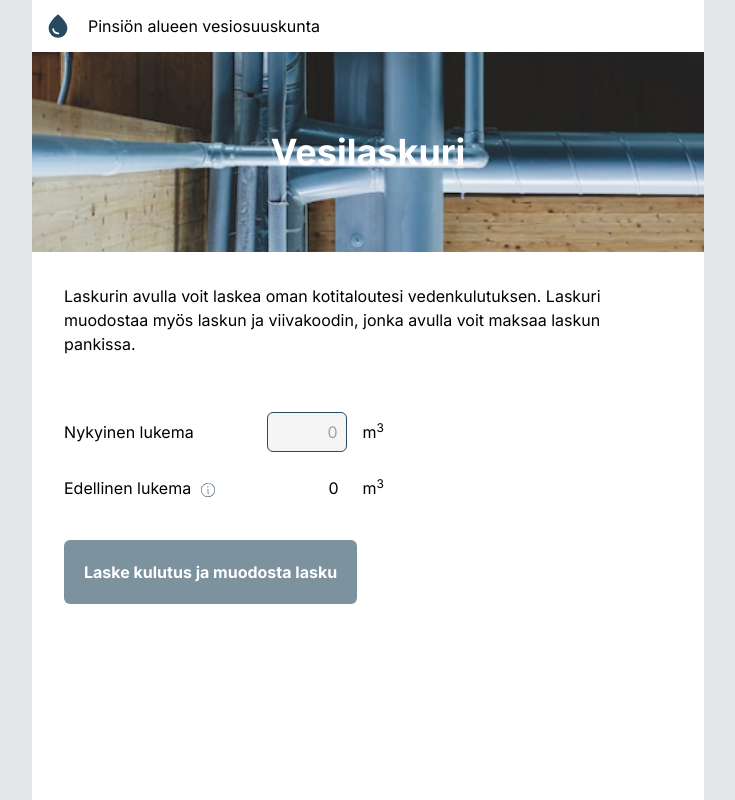
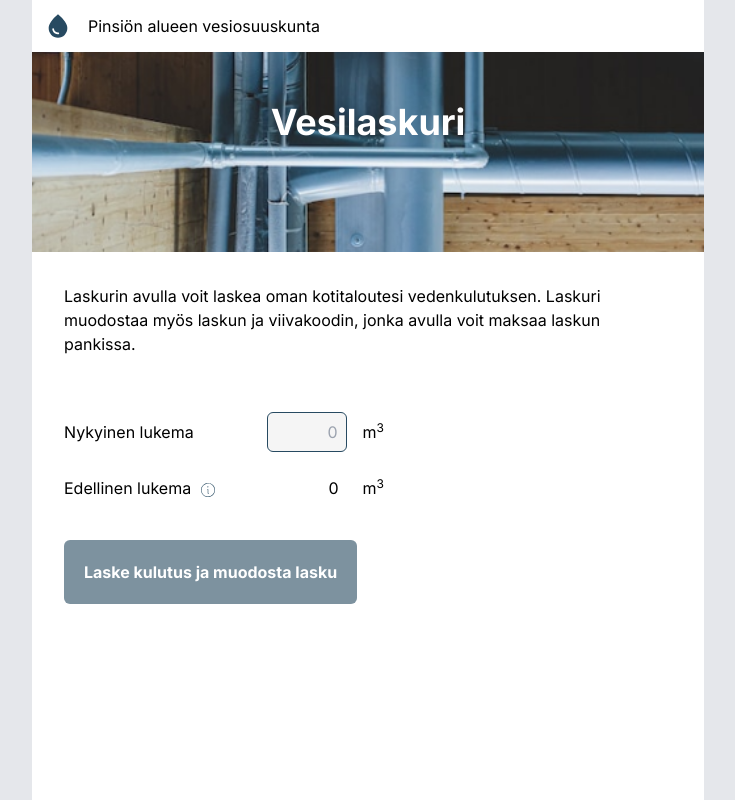
Before and after one commit to samuliasmala/vesilaskuri, a Next.js app: page / in a window 1280 px wide. Shown: the whole page, without its empty margins (272-1007 px from the left). Built offline with nearby package versions, Linux system fonts and the light colour scheme.

Commit message:
Move header up

```diff
--- a/src/app/Header.tsx
+++ b/src/app/Header.tsx
@@ -24,7 +24,7 @@ export const Header: FC = () => {
           className="object-cover"
           priority
         />
-        <div className="absolute left-1/2 top-1/2 -translate-x-1/2 -translate-y-1/2 text-4xl font-bold text-white">
+        <div className="absolute left-1/2 top-1/4 -translate-x-1/2 text-4xl font-bold text-white">
           Vesilaskuri
         </div>
       </div>
```
